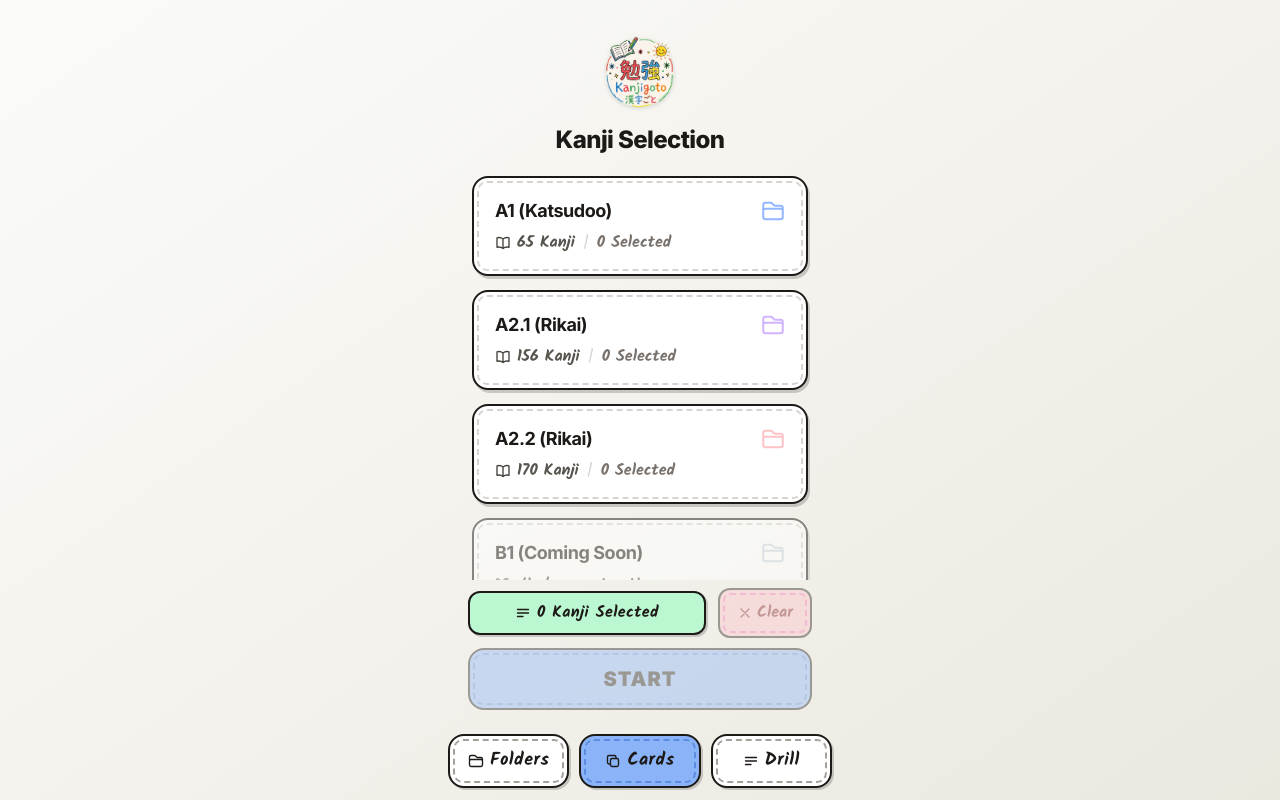
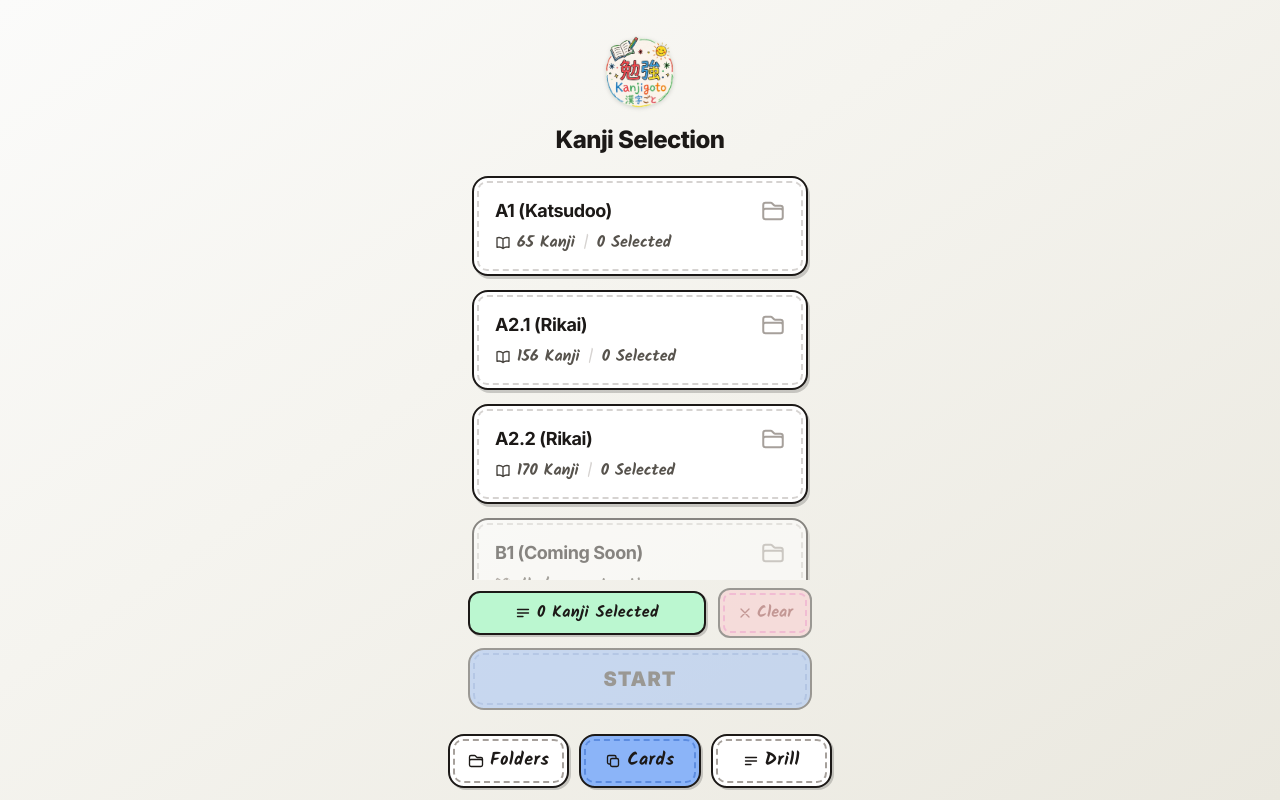
Before and after one commit to aprilianto665/kanjigoto-app, a React (Vite) app: page / in a window 1280 px wide. Both pictures are taken after a click on the button "Cards". Built offline with nearby package versions, Linux system fonts and the light colour scheme; a web font is replaced by a local one.

Commit message:
style(flashcard): use neutral color for folder icon and selected count text

```diff
--- a/src/features/flashcard-mode/components/FlashcardLevelSelect.tsx
+++ b/src/features/flashcard-mode/components/FlashcardLevelSelect.tsx
@@ -63,11 +63,8 @@ export const FlashcardLevelSelect: React.FC<FlashcardLevelSelectProps> = ({
                     {level.title}
                   </h2>
 
-                  {/* Folder Icon outline with level accent color */}
-                  <FolderIcon
-                    className="w-6 h-6 stroke-2"
-                    style={{ color: level.accentColor }}
-                  />
+                  {/* Folder Icon outline */}
+                  <FolderIcon className="w-6 h-6 text-stone-400 stroke-2" />
                 </div>
 
                 {/* Bottom Row: Kanji count and Selected count */}
@@ -79,7 +76,7 @@ export const FlashcardLevelSelect: React.FC<FlashcardLevelSelectProps> = ({
                         <span>{level.kanjiCount} Kanji</span>
                       </div>
                       <span className="text-stone-300 font-normal">|</span>
-                      <span className={selectedCount > 0 ? 'text-blue-600' : 'text-stone-500'}>
+                      <span>
                         {selectedCount} Selected
                       </span>
                     </>
```
